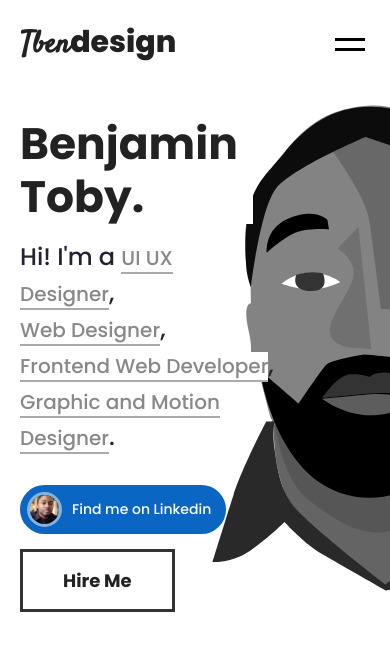
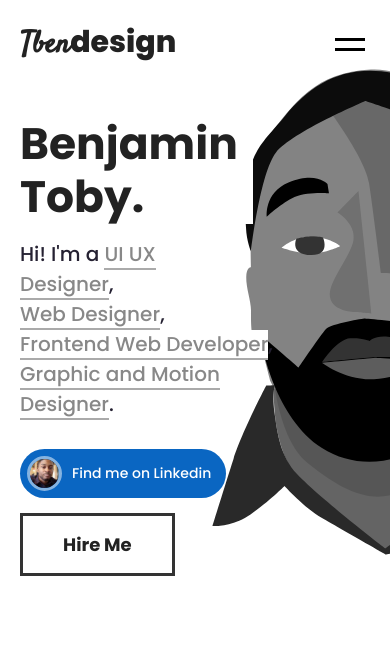
Before and after one commit to BenjaminToby/personal_site, a PHP site: page / in a window 390 px wide. Shown: the top 651 px of the page. Run offline with PHP 8.4, Linux system fonts and the light colour scheme; some libraries are stand-ins or nearby versions.

Commit message:
hero links font size update

```diff
--- a/main.css
+++ b/main.css
@@ -32,6 +32,8 @@
     display: flex;
     align-items: center;
     justify-content: space-between;
+    position: relative;
+    z-index: 1000;
 }
 
 section {
@@ -462,12 +464,15 @@
         padding: 30px 20px;
     }
 
+    .hero-subtext {
+        font-size: 20px;
+    }
+
     .container-1200px.hero-content-container {
         padding-right: 30vw;
     }
 
     .hero-content-link {
-        font-size: 20px;
         background-color: white;
     }
 
```
